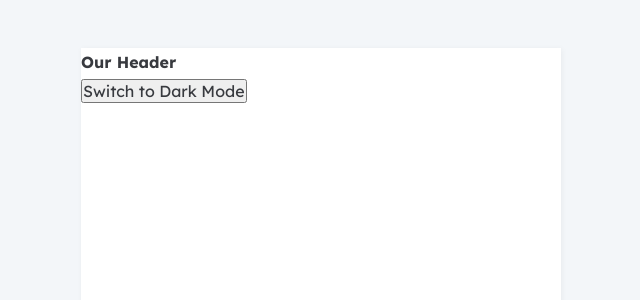
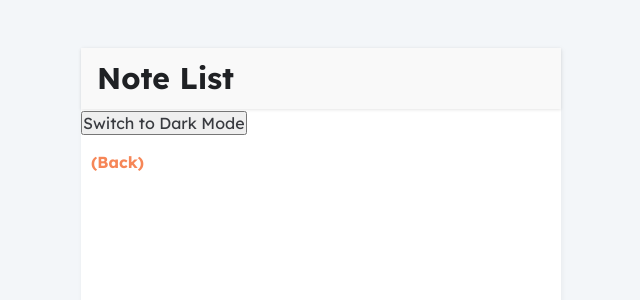
Before and after one commit to Qiydaar23/frontendnotes, a React (Create React App) app: page /note/1 in a window 1280 px wide. Shown: the top 300 px of the page, without its empty margins (319-959 px from the left). Built offline with nearby package versions, Linux system fonts and the light colour scheme; no server answers.

Commit message:
frontend put connected

```diff
--- a/src/components/Header.js
+++ b/src/components/Header.js
@@ -2,7 +2,10 @@ import React from 'react'
 
 const Header = () => {
   return (
-    <h1>Our Header</h1>
+    <div className='app-header'>
+      <h1>Note List</h1>
+    </div>
+
   )
 }
 
--- a/src/components/pages/Notepage.js
+++ b/src/components/pages/Notepage.js
@@ -1,9 +1,12 @@
 import React, { useState, useEffect } from 'react';
 import { useParams } from 'react-router-dom';
+import { Link, useNavigate } from 'react-router-dom';
 
 const NotePage = () => {
     const { id: noteId } = useParams();
     const [note, setNote] = useState(null);
+
+    const Navigate = useNavigate()
 
     useEffect(() => {
         const getNote = async () => {
@@ -19,8 +22,40 @@ const NotePage = () => {
         getNote();
     }, [noteId]);
 
+
+        const updateNote = async () => {
+            try {
+                const response = await fetch(`/api/notes/${noteId}/update/`,{
+                    method: "PUT",
+                    headers: {
+                        'Content-Type': 'application/json'
+                    },
+                    body:JSON.stringify(note)
+                });
+                const data = await response.json();
+                setNote(data);
+            } catch (error) {
+                console.error('Failed to fetch the note:', error);
+            }
+        };
+
+        const handleSubmit = (e) => {
+            e.preventDefault()
+            updateNote()
+            Navigate("/")
+        }
+
     return (
-        <p>{note?.body}</p>
+        <div className='note'>
+            <div className='note-header'>
+               <Link to="/">
+               <h1 onClick={handleSubmit}>(Back)</h1>
+               </Link>
+
+            </div>
+             <textarea onChange={(e) =>{setNote({...note, 'body':e.target.value })}}  defaultValue={note?.body}></textarea>
+        </div>
+
     );
 };
 
```
